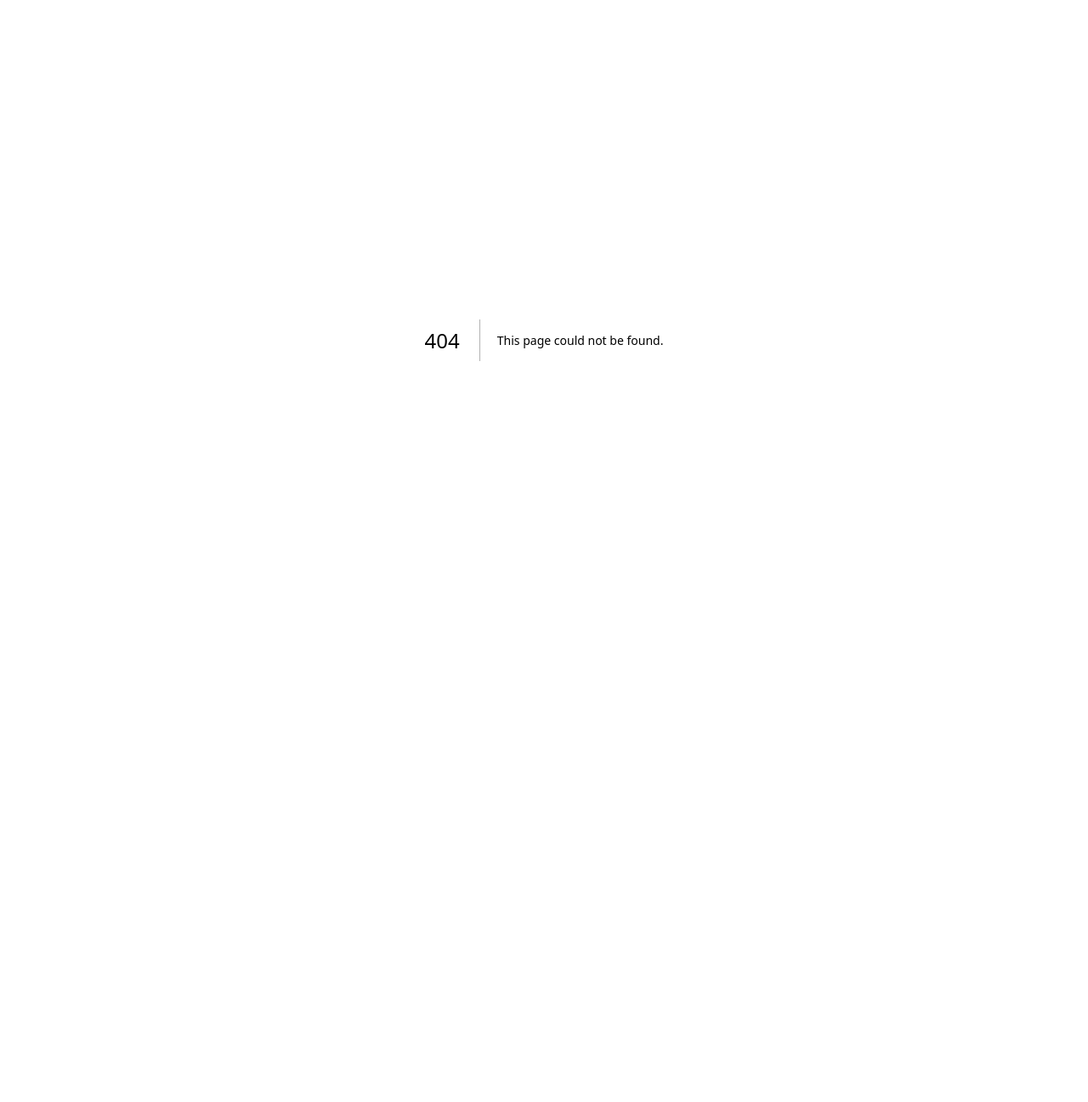
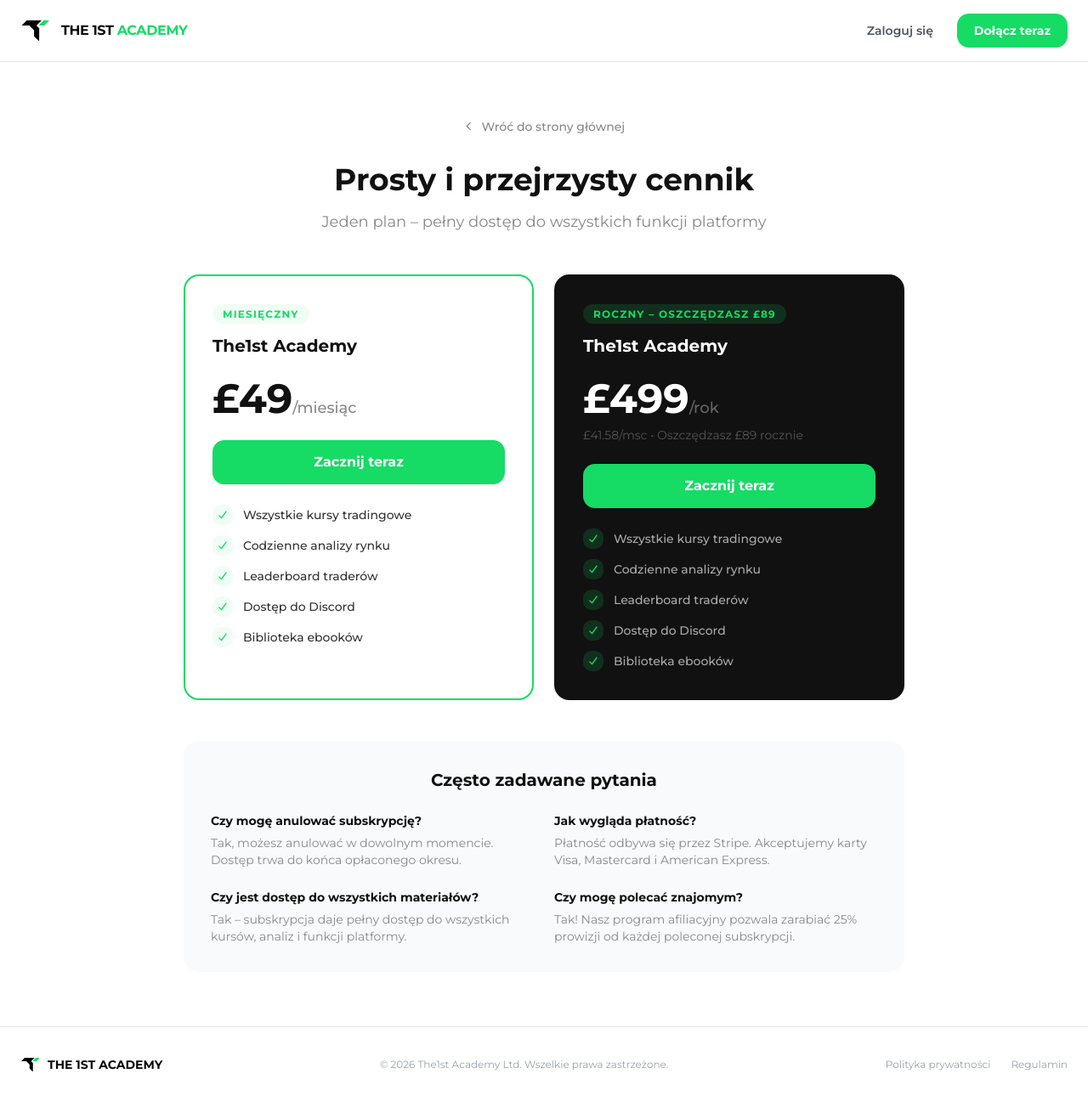
Before and after one commit to The1stFund/academy, a Next.js app in the folder frontend/: page /pricing in a window 1280 px wide. Before the commit this address had no page. Shown: the whole page at 85% size. Before the commit the page ends 800 px from the top, so only its background shows below. Built offline with nearby package versions, Linux system fonts and the light colour scheme.

Commit message:
Add pricing page with monthly and annual plans

```diff
--- /dev/null
+++ b/frontend/src/app/pricing/page.tsx
@@ -0,0 +1,130 @@
+import Link from 'next/link'
+import { FontAwesomeIcon } from '@fortawesome/react-fontawesome'
+import { faCheck, faGraduationCap, faChartLine, faTrophy, faComments, faBook, faChevronLeft } from '@fortawesome/free-solid-svg-icons'
+
+export default function PricingPage() {
+  return (
+    <div className="min-h-screen bg-white" style={{ fontFamily: 'var(--font-montserrat), sans-serif' }}>
+
+      <nav className="border-b px-6 py-4 flex items-center justify-between max-w-7xl mx-auto">
+        <div className="flex items-center gap-3">
+          <img src="/the1stacademy_Logo_sygnet.svg" alt="Logo" style={{ width: '36px', height: '36px' }} />
+          <span className="font-bold tracking-tight">THE 1ST <span style={{ color: '#16db65' }}>ACADEMY</span></span>
+        </div>
+        <div className="flex items-center gap-3">
+          <Link href="/login" className="text-sm font-semibold text-gray-600 hover:text-black px-4 py-2">Zaloguj się</Link>
+          <Link href="/register" className="text-sm font-bold text-white px-5 py-2.5 rounded-xl" style={{ background: '#16db65' }}>Dołącz teraz</Link>
+        </div>
+      </nav>
+
+      <div className="max-w-4xl mx-auto px-6 py-16">
+        <div className="text-center mb-12">
+          <Link href="/" className="inline-flex items-center gap-2 text-sm font-medium mb-8" style={{ color: '#888' }}>
+            <FontAwesomeIcon icon={faChevronLeft} style={{ fontSize: '11px' }} />
+            Wróć do strony głównej
+          </Link>
+          <h1 className="text-4xl font-bold mb-4" style={{ color: '#111' }}>Prosty i przejrzysty cennik</h1>
+          <p className="text-lg" style={{ color: '#888' }}>Jeden plan – pełny dostęp do wszystkich funkcji platformy</p>
+        </div>
+
+        <div className="grid grid-cols-1 md:grid-cols-2 gap-6 mb-12">
+          <div className="rounded-2xl p-8 border-2" style={{ borderColor: '#16db65' }}>
+            <div className="flex items-center justify-between mb-6">
+              <div>
+                <span className="text-xs font-bold tracking-widest uppercase px-3 py-1 rounded-full" style={{ color: '#16db65', background: '#f0fdf4' }}>Miesięczny</span>
+                <h2 className="text-xl font-bold mt-3" style={{ color: '#111' }}>The1st Academy</h2>
+              </div>
+            </div>
+            <div className="mb-6">
+              <span className="text-5xl font-bold" style={{ color: '#111' }}>£49</span>
+              <span className="text-lg font-medium" style={{ color: '#888' }}>/miesiąc</span>
+            </div>
+            <Link href="/register" className="block w-full text-center text-white font-bold py-3.5 rounded-xl mb-6 transition-opacity hover:opacity-90" style={{ background: '#16db65' }}>
+              Zacznij teraz
+            </Link>
+            <ul className="space-y-3">
+              {[
+                { icon: faGraduationCap, text: 'Wszystkie kursy tradingowe' },
+                { icon: faChartLine, text: 'Codzienne analizy rynku' },
+                { icon: faTrophy, text: 'Leaderboard traderów' },
+                { icon: faComments, text: 'Dostęp do Discord' },
+                { icon: faBook, text: 'Biblioteka ebooków' },
+              ].map(f => (
+                <li key={f.text} className="flex items-center gap-3 text-sm font-medium" style={{ color: '#333' }}>
+                  <div className="w-6 h-6 rounded-lg flex items-center justify-center flex-shrink-0" style={{ background: '#f0fdf4' }}>
+                    <FontAwesomeIcon icon={faCheck} style={{ color: '#16db65', fontSize: '11px' }} />
+                  </div>
+                  {f.text}
+                </li>
+              ))}
+            </ul>
+          </div>
+
+          <div className="rounded-2xl p-8 border-2" style={{ borderColor: '#111', background: '#111' }}>
+            <div className="flex items-center justify-between mb-6">
+              <div>
+                <span className="text-xs font-bold tracking-widest uppercase px-3 py-1 rounded-full" style={{ color: '#16db65', background: 'rgba(22,219,101,0.15)' }}>Roczny – Oszczędzasz £89</span>
+                <h2 className="text-xl font-bold mt-3 text-white">The1st Academy</h2>
+              </div>
+            </div>
+            <div className="mb-2">
+              <span className="text-5xl font-bold text-white">£499</span>
+              <span className="text-lg font-medium" style={{ color: '#666' }}>/rok</span>
+            </div>
+            <p className="text-sm mb-6" style={{ color: '#555' }}>£41.58/msc • Oszczędzasz £89 rocznie</p>
+            <Link href="/register" className="block w-full text-center font-bold py-3.5 rounded-xl mb-6 transition-opacity hover:opacity-90" style={{ background: '#16db65', color: 'white' }}>
+              Zacznij teraz
+            </Link>
+            <ul className="space-y-3">
+              {[
+                'Wszystkie kursy tradingowe',
+                'Codzienne analizy rynku',
+                'Leaderboard traderów',
+                'Dostęp do Discord',
+                'Biblioteka ebooków',
+              ].map(f => (
+                <li key={f} className="flex items-center gap-3 text-sm font-medium" style={{ color: '#aaa' }}>
+                  <div className="w-6 h-6 rounded-lg flex items-center justify-center flex-shrink-0" style={{ background: 'rgba(22,219,101,0.15)' }}>
+                    <FontAwesomeIcon icon={faCheck} style={{ color: '#16db65', fontSize: '11px' }} />
+                  </div>
+                  {f}
+                </li>
+              ))}
+            </ul>
+          </div>
+        </div>
+
+        <div className="bg-gray-50 rounded-2xl p-8">
+          <h2 className="text-xl font-bold mb-6 text-center" style={{ color: '#111' }}>Często zadawane pytania</h2>
+          <div className="grid grid-cols-1 md:grid-cols-2 gap-6">
+            {[
+              { q: 'Czy mogę anulować subskrypcję?', a: 'Tak, możesz anulować w dowolnym momencie. Dostęp trwa do końca opłaconego okresu.' },
+              { q: 'Jak wygląda płatność?', a: 'Płatność odbywa się przez Stripe. Akceptujemy karty Visa, Mastercard i American Express.' },
+              { q: 'Czy jest dostęp do wszystkich materiałów?', a: 'Tak – subskrypcja daje pełny dostęp do wszystkich kursów, analiz i funkcji platformy.' },
+              { q: 'Czy mogę polecać znajomym?', a: 'Tak! Nasz program afiliacyjny pozwala zarabiać 25% prowizji od każdej poleconej subskrypcji.' },
+            ].map(faq => (
+              <div key={faq.q}>
+                <h3 className="font-bold text-sm mb-1.5" style={{ color: '#111' }}>{faq.q}</h3>
+                <p className="text-sm" style={{ color: '#888' }}>{faq.a}</p>
+              </div>
+            ))}
+          </div>
+        </div>
+      </div>
+
+      <footer className="border-t px-6 py-8">
+        <div className="max-w-7xl mx-auto flex flex-col md:flex-row items-center justify-between gap-4">
+          <div className="flex items-center gap-2">
+            <img src="/the1stacademy_Logo_sygnet.svg" alt="Logo" style={{ width: '24px', height: '24px' }} />
+            <span className="text-sm font-bold">THE 1ST ACADEMY</span>
+          </div>
+          <p className="text-xs text-gray-400">© 2026 The1st Academy Ltd. Wszelkie prawa zastrzeżone.</p>
+          <div className="flex gap-6">
+            <Link href="/privacy" className="text-xs text-gray-400 hover:text-black">Polityka prywatności</Link>
+            <Link href="/terms" className="text-xs text-gray-400 hover:text-black">Regulamin</Link>
+          </div>
+        </div>
+      </footer>
+    </div>
+  )
+}
```
